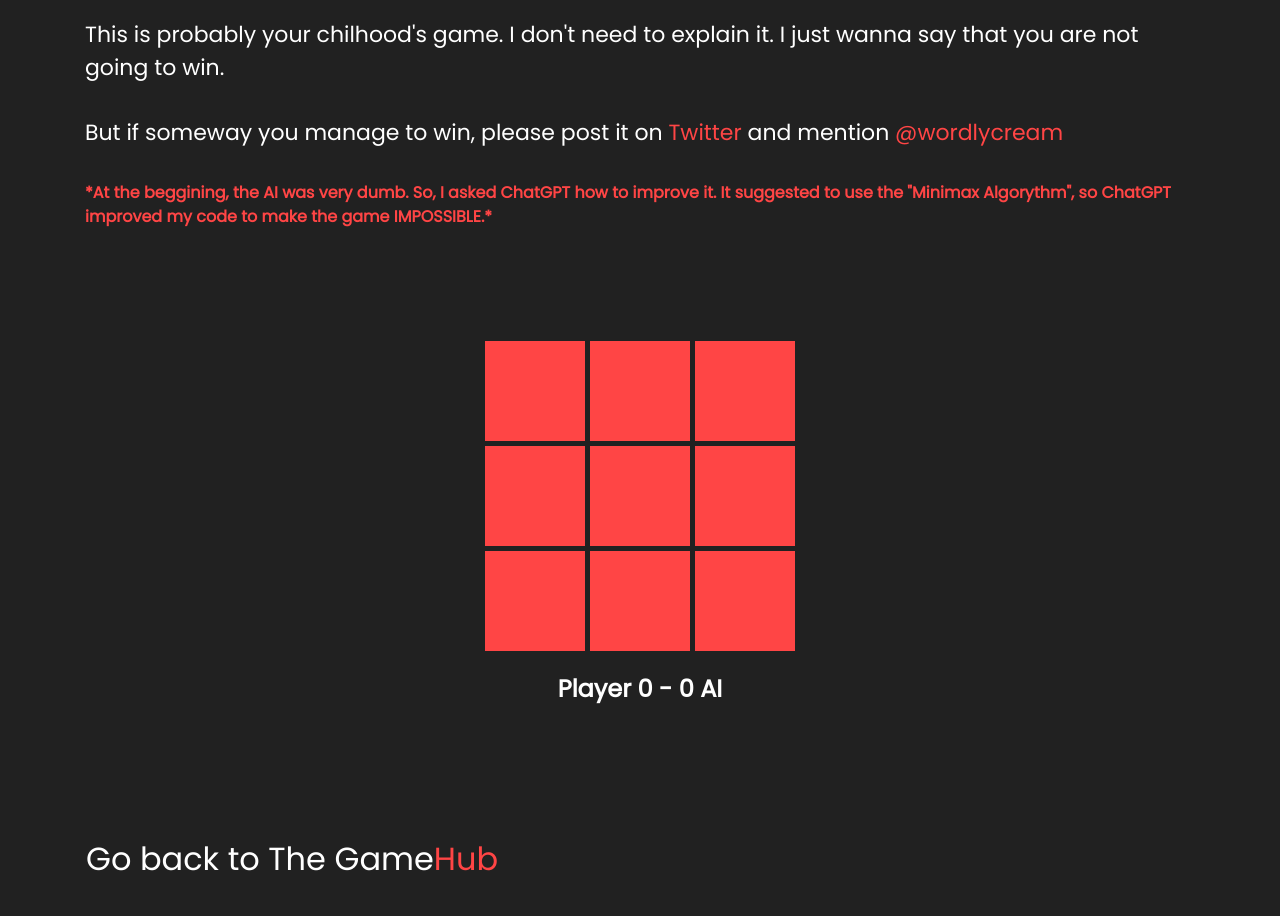
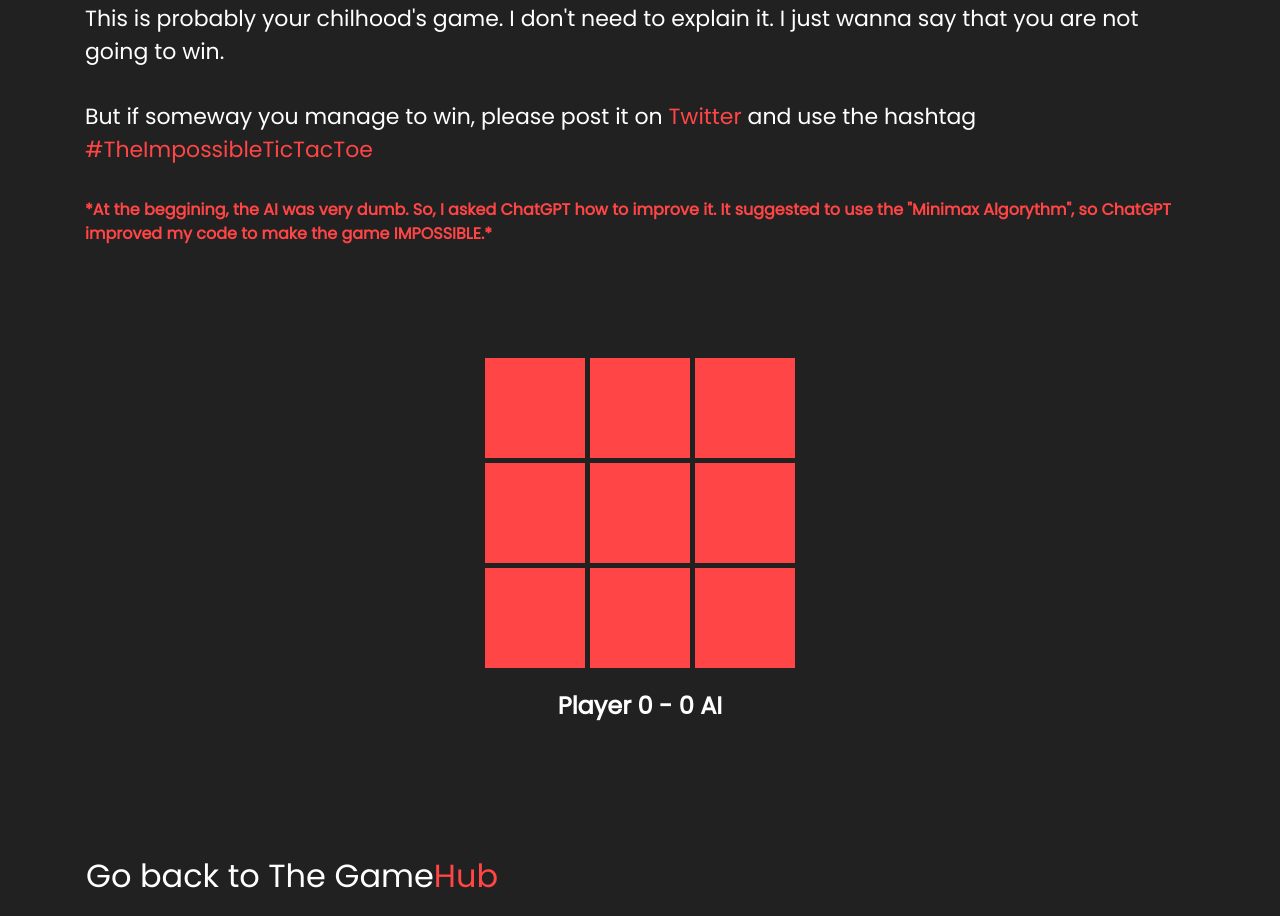
Before and after one commit to valentinoerrandonea/the-game-hub, a website: page games/tictactoe/tictactoe.html in a window 1280 px wide. Drawn offline with nearby package versions, Linux system fonts and the light colour scheme; some packages are replaced by stand-ins of ours; a script that the page names is missing.

Commit message:
bug fix in tic tac toe

```diff
--- a/games/tictactoe/tictactoe.html
+++ b/games/tictactoe/tictactoe.html
@@ -40,8 +40,8 @@
                         going to win.
                     </p>
                     <p class="descrip">But if someway you manage to win, please post it on <span>Twitter</span> and
-                        mention
-                        <span>@wordlycream</span>
+                        use the hashtag
+                        <span>#TheImpossibleTicTacToe</span>
                     </p>
                     <p class="disclaimer descrip">
                         *At the beggining, the AI was very dumb. So, I asked ChatGPT how to improve it. It suggested to
```
